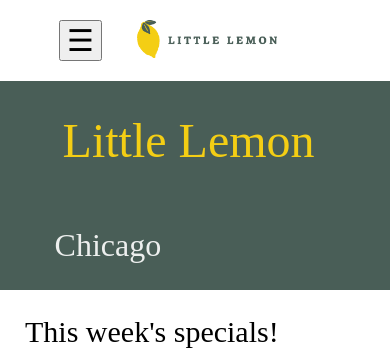
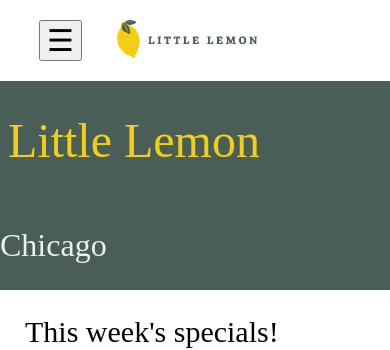
Before and after one commit to RickyShie/meta_front_end_capstone_project_1, a React (Create React App) app: page / in a window 390 px wide. Shown: the top 350 px of the page. Built offline with nearby package versions, Linux system fonts and the light colour scheme.

Commit message:
Adjust the layout of Header.js component to make it more responsive

```diff
--- a/src/components/Header.css
+++ b/src/components/Header.css
@@ -6,7 +6,8 @@
 .header-grid {
     display: grid;
     grid-template-columns: 30vw 30vw;
-    margin: 20px;
+    margin-top: 20px;
+    margin-bottom: 20px;
 }
 
 .header-grid-hamburger {
--- a/src/components/Hero.css
+++ b/src/components/Hero.css
@@ -1,10 +1,9 @@
 .hero-grid{
     background-color: lightblue;
     display: grid;
-
     place-items: start;
     background-color: #495E57;
-    padding-left: 14vw;
+
 
 }
 
```
